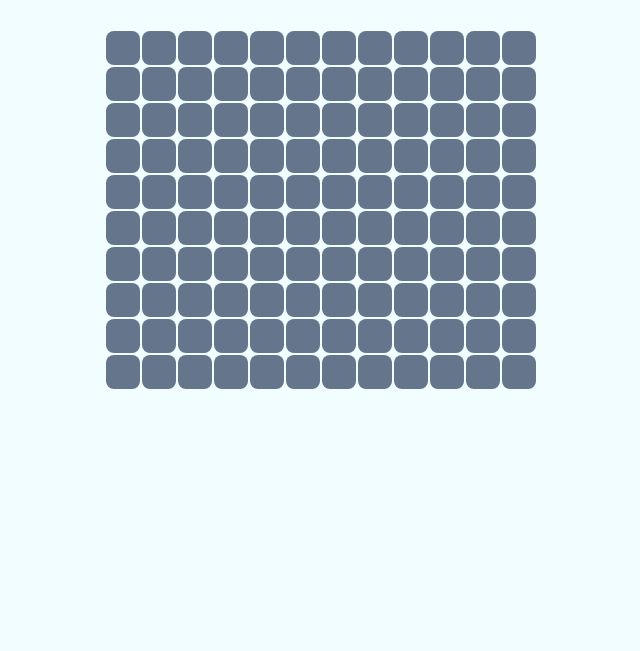
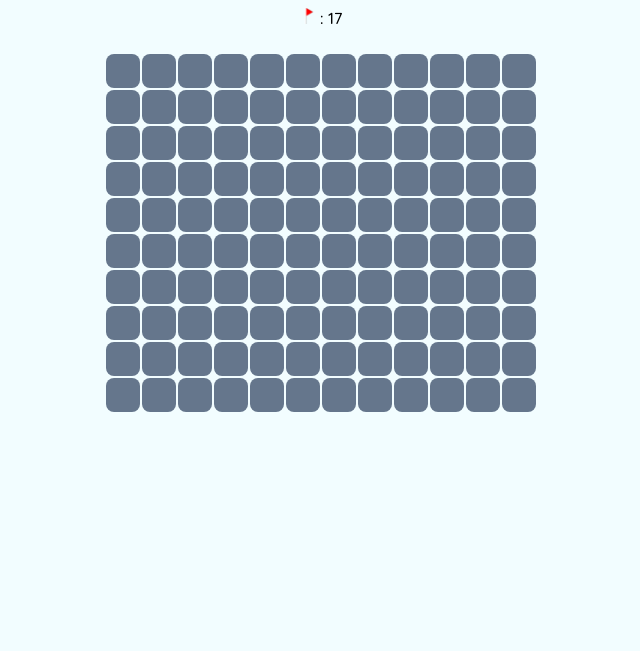
Before and after one commit to seongjaee/seongjaee.github.io, a plain HTML site: page simple_games/mine-swipper.html in a window 1280 px wide. Shown: the part 149-800 px from the top of the page, without its empty margins (319-959 px from the left). Drawn offline with Linux system fonts and the light colour scheme.

Commit message:
Add flag left count, Update font

```diff
--- a/simple_games/mine-swipper.css
+++ b/simple_games/mine-swipper.css
@@ -2,6 +2,7 @@ body {
   background-color: #f2fdff;
   padding-top: 4rem;
   user-select: none;
+  font-family: 'Quicksand', sans-serif;
 }
 
 table {
@@ -22,13 +23,18 @@ td {
 
 h1 {
   text-align: center;
-  margin-bottom: 3rem;
+  margin-bottom: 1.5rem;
   color: #011640;
 }
 
 img {
   width: 1em;
   height: 1em;
+}
+
+div {
+  text-align: center;
+  margin-bottom: 1.5rem;
 }
 
 .visited {
--- a/simple_games/mine-swipper.html
+++ b/simple_games/mine-swipper.html
@@ -5,10 +5,19 @@
   <meta http-equiv="X-UA-Compatible" content="IE=edge">
   <meta name="viewport" content="width=device-width, initial-scale=1.0">
   <title>Mine Swipper</title>
+  <link rel="preconnect" href="https://fonts.googleapis.com">
+  <link rel="preconnect" href="https://fonts.gstatic.com" crossorigin>
+  <link href="https://fonts.googleapis.com/css2?family=Quicksand:wght@500&display=swap" rel="stylesheet">
   <link rel="stylesheet" href="mine-swipper.css">
 </head>
 <body>
   <h1>Mine Swipper</h1>
+  <div>
+    <span>
+      <img src="marker.png" alt="flag">
+    </span>
+    <span id="flaggedCount">: </span>
+  </div>
   <table>
   </table>
   <script src="mine-swipper.js"></script>
--- a/simple_games/mine-swipper.js
+++ b/simple_games/mine-swipper.js
@@ -18,9 +18,11 @@ const DY = [-1, -1, -1, 0, 0, 1, 1, 1]
 
 const markedImgSrc = 'marker.png'
 const table = document.querySelector('table')
-const setMineNumber = (y, x) => Math.floor((y * x) / 6)
-let mineNumber = setMineNumber(Y, X)
+const setMineNumber = (y, x) => Math.floor((y * x) / 7)
+const flaggedCountTag = document.getElementById('flaggedCount')
+const mineNumber = setMineNumber(Y, X)
 
+let flaggedCount = mineNumber
 let grid = []
 let visited = []
 let cells = []
@@ -86,6 +88,10 @@ function countMineAround() {
   })
 }
 
+function renderflaggedCount(num){
+  flaggedCountTag.innerText = `: ${num}`
+}
+
 function checkPoint(y, x) {
   if (y < 0 || y >= Y || x < 0 || x >= X) {
     return
@@ -144,15 +150,18 @@ function onRightClick(event) {
   }
   if (event.target.tagName === 'IMG') {
     event.target.remove()
-  }
-  if (event.target.children.length) {
+    flaggedCount++
+  } else if (event.target.children.length) {
     const imgTag = event.target.children[0]
     event.target.removeChild(imgTag)
+    flaggedCount++
   } else {
     const markedImgTag = document.createElement('img')
     markedImgTag.setAttribute('src', markedImgSrc)
     event.target.appendChild(markedImgTag)
+    flaggedCount--
   }
+  renderflaggedCount(flaggedCount)
 }
 
 function onDoubleClick(event) {
@@ -210,6 +219,7 @@ function initGame() {
   makeTable(Y, X)
   plantMines()
   countMineAround()
+  renderflaggedCount(mineNumber)
   cells = document.querySelectorAll('td')
   cells.forEach(cell => {
     cell.addEventListener('click', event => onClick(event))
```
